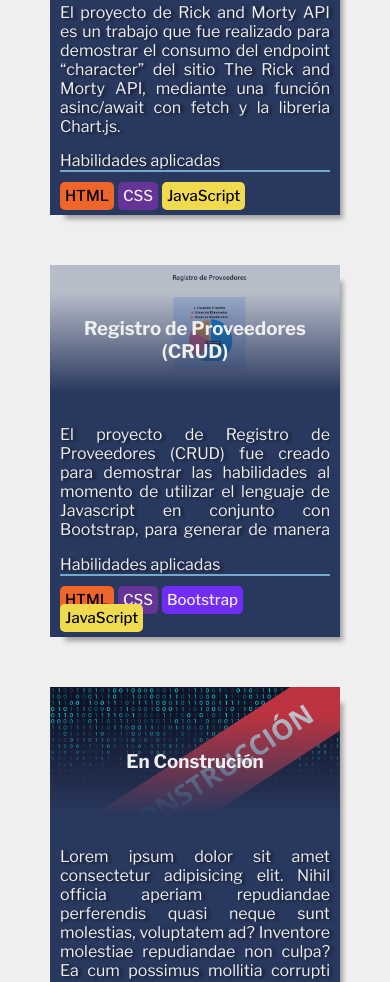
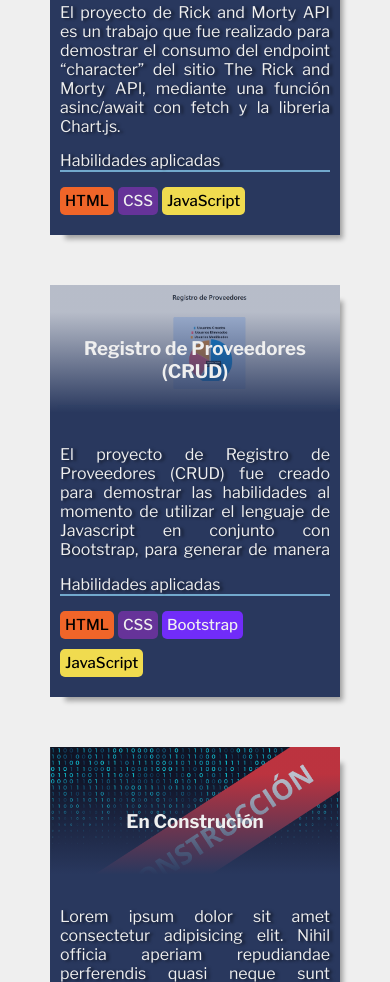
Before and after one commit to jamv11/ing-javier-moncada-web, a plain HTML site: page index.html in a window 390 px wide. Shown: the part 1487-2469 px from the top of the page. Drawn offline with nearby package versions, Linux system fonts and the light colour scheme.

```diff
--- a/css/styles.css
+++ b/css/styles.css
@@ -397,10 +397,12 @@ background: linear-gradient(180deg, rgba(41, 56, 94, 0.315) 0%, rgba(41, 56, 94,
 }
 
 .article-description__skill{
+
     padding: 5px;
     border-radius: 5px;
     font-weight: 500;
     font-size: 15px;
+
 }
 
 .article-description__skill--HTML{
@@ -1160,7 +1162,15 @@ height: 100%;
 
 }
 
+.article{
+    width: 350px;
+    height: 100%;
+    box-shadow: 9px 10px 5px -6px rgba(0,0,0,0.33);
+    -webkit-box-shadow: 9px 10px 5px -6px rgba(0,0,0,0.33);
+    -moz-box-shadow: 9px 10px 5px -6px rgba(0,0,0,0.33);
+    overflow: hidden;
 
+}
 
 .article__title-container{
 
@@ -1178,7 +1188,7 @@ height: 100%;
     padding: 50px 50px 100px 50px;
 }
 
-    .article__title-container{
+.article__title-container{
 
     height: 150px;
 
@@ -1215,9 +1225,19 @@ height: 100%;
     padding: 10px;
     background:#29385e;
     color: #efefef;
-
+    height: 100%;
 
 }
+
+.article-description__skill{
+    display: inline-block;
+    padding: 5px;
+    border-radius: 5px;
+    font-weight: 500;
+    font-size: 15px;
+    margin-bottom: 10px;
+}
+
 .section_title--skills{
     color:#efefef;
     font-size: 35px;
```
